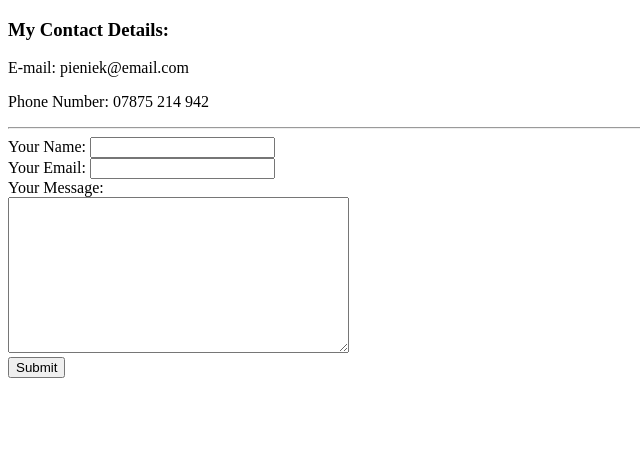
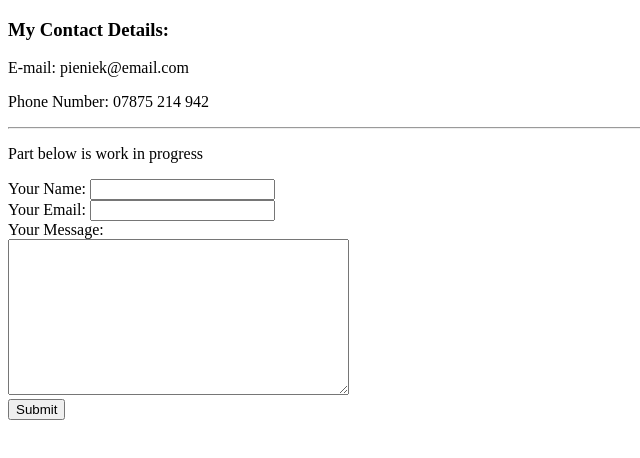
Before and after one commit to Pieniek-the-Bald/My-Page, a plain HTML site: page contact.html in a window 1280 px wide. Shown: the whole page, without its empty margins (0-640 px from the left). Drawn offline with Linux system fonts and the light colour scheme.

Commit message:
Update contact.html

```diff
--- a/contact.html
+++ b/contact.html
@@ -9,6 +9,7 @@
     <p>E-mail: pieniek@email.com</p>
     <p>Phone Number: 07875 214 942</p>
     <hr>
+    <p>Part below is work in progress</p>
     <form action="mailto:john.wick.elite.001@gmail.com" method="post" enctype="text/plain">
       <label>Your Name:</label>
       <input type="text" name="yourName" value=""><br>
```
